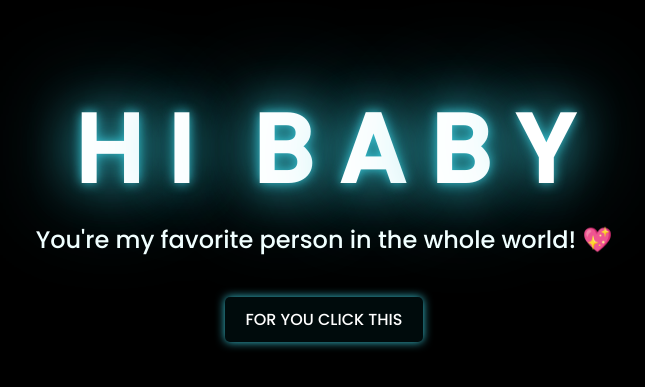
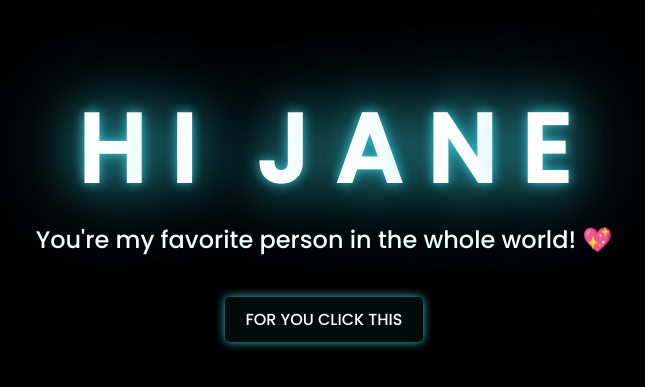
Before and after one commit to evan7794/For_you, a plain HTML site: page index.html in a window 1280 px wide. Shown: the part 199-586 px from the top of the page, without its empty margins (324-969 px from the left). Drawn offline with Linux system fonts and the light colour scheme.

Commit message:
index.html

```diff
--- a/index.html
+++ b/index.html
@@ -13,10 +13,10 @@
         <span>H</span>
         <span>I</span>
         <span class="space"></span>
-        <span>B</span>
+        <span>J</span>
         <span>A</span>
-        <span>B</span>
-        <span>Y</span>
+        <span>N</span>
+        <span>E</span>
     </div>
     <div class="description">
         <span>You're my favorite person in the whole world! 💖 </span>
```
